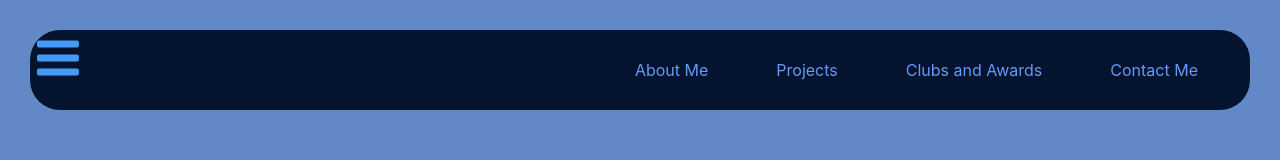
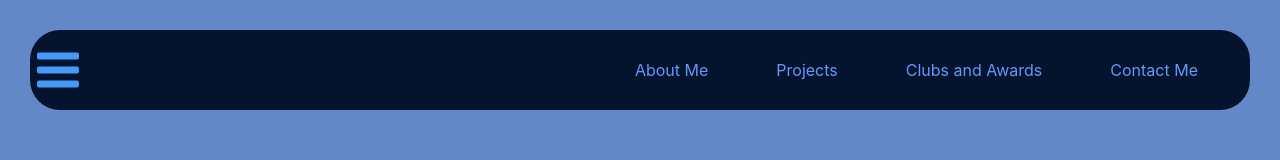
Before and after one commit to bakuyy/portfolio, a React (Create React App) app: page / in a window 1280 px wide. Shown: the top 160 px of the page. Built offline with nearby package versions, Linux system fonts and the light colour scheme.

Commit message:
portfolio

```diff
--- a/src/Components/Navbar/index.js
+++ b/src/Components/Navbar/index.js
@@ -1,15 +1,24 @@
-import React from 'react'
+import React, {useState} from 'react'
 import {Nav,NavMenu,NavBtn,NavBtnLink} from './NavbarElements'
 import { GoThreeBars } from "react-icons/go";
 import {IconContext} from "react-icons";
 
 const Navbar = () => {
+    const [showDropDown, setShowDropdown] = useState(false)
+
   return (
     <>
     <Nav>
-        <IconContext.Provider value = {{className: "shared-class", color: '#4599F7', size: 56}}>
-            <GoThreeBars/>
-        </IconContext.Provider>
+        <NavBtn
+            onClick={
+        () => {
+            setShowDropdown(!showDropDown);
+        }}
+        >
+            <IconContext.Provider value = {{className: "shared-class", color: '#4599F7', size: 56}}>
+                <GoThreeBars/>
+            </IconContext.Provider>
+        </NavBtn>
         <NavMenu>
 
         <NavBtn>
```
